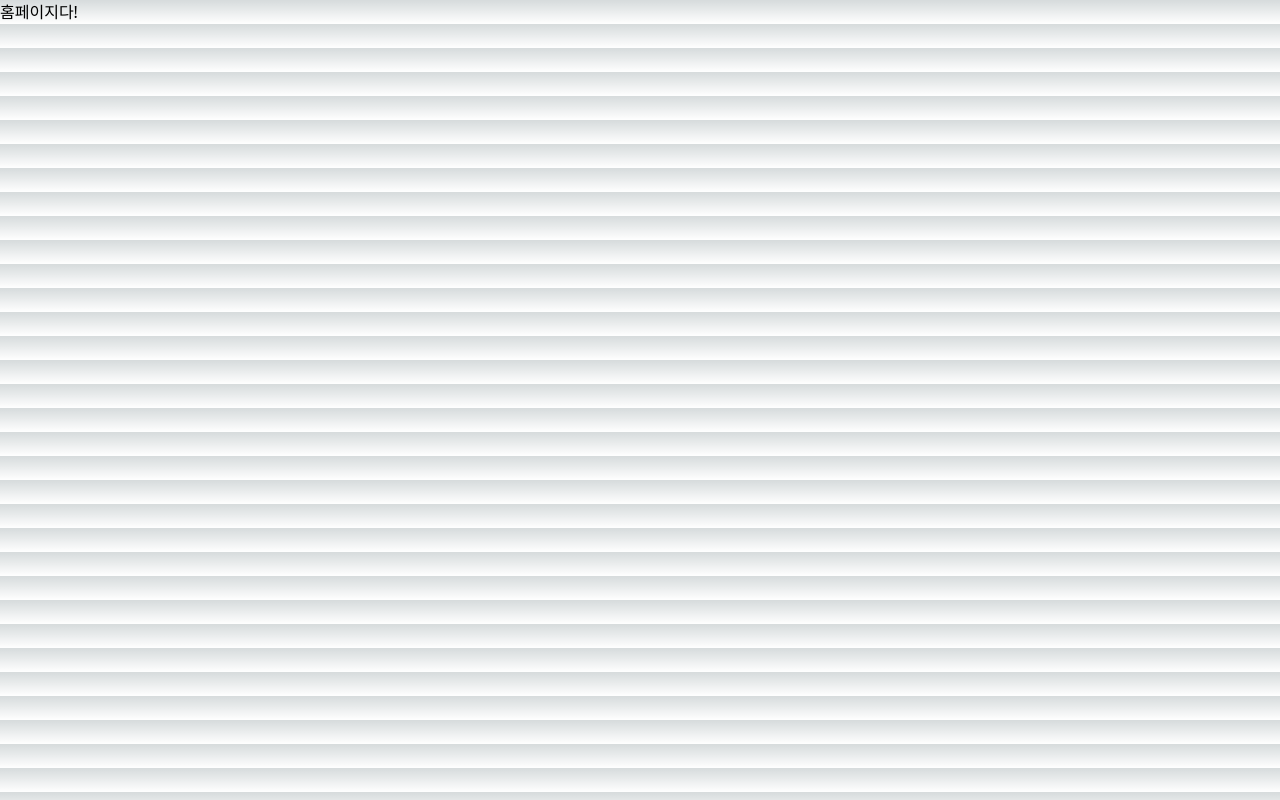
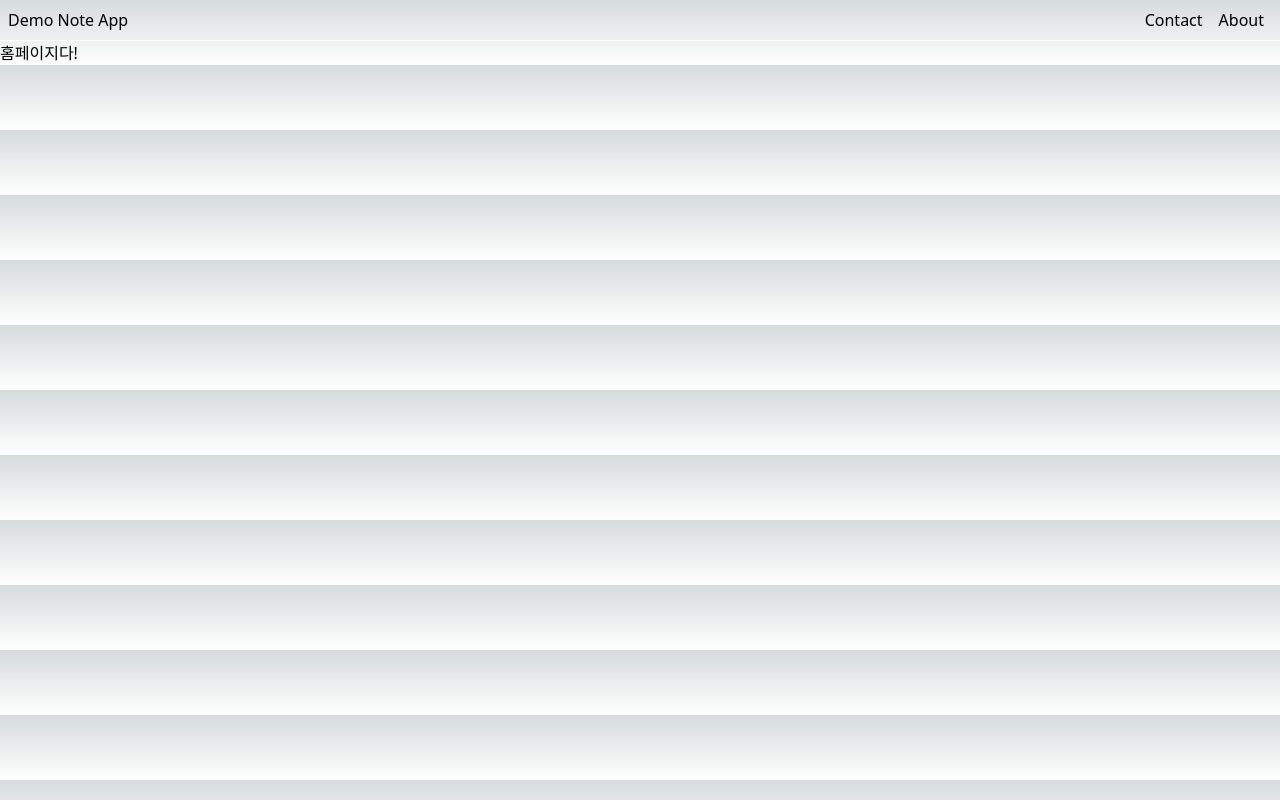
Before and after one commit to devGo20/note, a Next.js app: page / in a window 1280 px wide. Built offline with nearby package versions, Linux system fonts and the light colour scheme.

Commit message:
[ADD] app layout.tsx, layout style

```diff
--- /dev/null
+++ b/src/app/layout.module.css
@@ -0,0 +1,11 @@
+.header {
+  display: flex;
+  justify-content: space-between;
+  align-items: center;
+  padding: 8px;
+  border-bottom: 1px solid white;
+}
+
+.nav a {
+  padding: 0px 8px;
+}
--- a/src/app/layout.tsx
+++ b/src/app/layout.tsx
@@ -1,18 +1,28 @@
-import './globals.css'
+import './globals.css';
+import styles from './layout.module.css';
 
 export const metadata = {
   title: 'Create Next App',
   description: 'Generated by create next app',
-}
+};
 
 export default function RootLayout({
   children,
 }: {
-  children: React.ReactNode
+  children: React.ReactNode;
 }) {
   return (
-    <html lang="en">
-      <body>{children}</body>
+    <html lang='en'>
+      <body>
+        <header className={styles.header}>
+          <h1>Demo Note App</h1>
+          <nav className={styles.nav}>
+            <a href=''>Contact</a>
+            <a href=''>About</a>
+          </nav>
+        </header>
+        {children}
+      </body>
     </html>
-  )
+  );
 }
```
